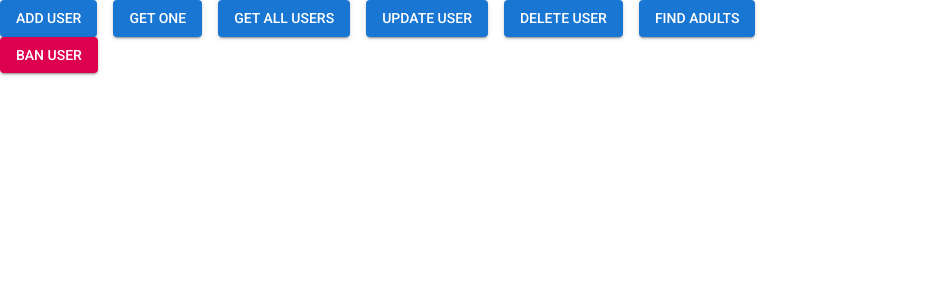
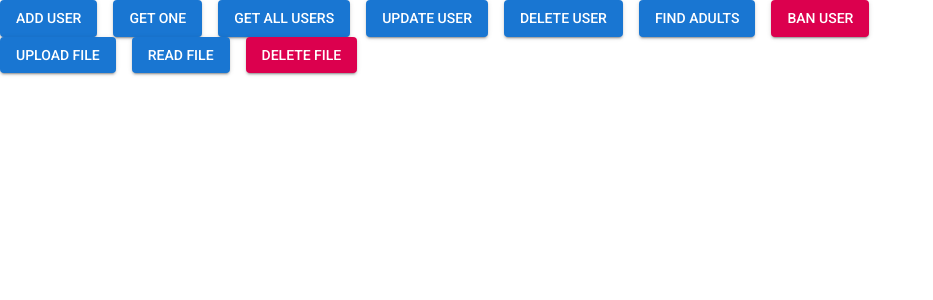
Before and after one commit to VjacheslavZ/IndexedDB, a React (Create React App) app: page / in a window 1280 px wide. Shown: the top 300 px of the page, without its empty margins (0-933 px from the left). Built offline with nearby package versions, Linux system fonts and the light colour scheme.

Commit message:
Add file management features to Usage component; integrate FileSystemStorage for file operations and update IndexedDB usage

```diff
--- a/src/components/usage/index.tsx
+++ b/src/components/usage/index.tsx
@@ -1,7 +1,14 @@
-import { FC, useEffect } from 'react';
+import { FC, useEffect, useState } from 'react';
+import List from '@mui/material/List';
+import ListItem from '@mui/material/ListItem';
+import ListItemIcon from '@mui/material/ListItemIcon';
+import FolderIcon from '@mui/icons-material/Folder';
+import ListItemText from '@mui/material/ListItemText';
+import FileIcon from '@mui/icons-material/InsertDriveFile';
 
-import { IndexDB } from '../../db';
+import { IndexDB } from '../../lib/indexed_db';
 import { Box, Button } from '@mui/material';
+import FileSystemStorage from '../../lib/opfs.js';
 
 const customersIdb = new IndexDB({
   name: 'Customers',
@@ -12,11 +19,18 @@ const customersIdb = new IndexDB({
   },
 });
 
+const fs = new FileSystemStorage();
+
 const Usage: FC = () => {
+  const [files, setFiles] = useState<{ name: string; kind: string }[]>([]);
+
   useEffect(() => {
     const init = async () => {
       try {
         await customersIdb.init();
+        await fs.init();
+        const files = await fs.getListFiles();
+        setFiles(files);
       } catch (error) {
         console.log('Init failed', error);
       }
@@ -82,6 +96,31 @@ const Usage: FC = () => {
     console.log('result', result);
   };
 
+  const uploadFile = async () => {
+    try {
+      const [fileHandle] = await (window as any).showOpenFilePicker();
+      const file = await fileHandle.getFile();
+
+      await fs.createFile(file);
+      console.log('Uploaded');
+    } catch (error) {
+      console.log('Upload failed', error);
+    }
+  };
+
+  const deleteFile = async () => {
+    const fileName = prompt('Enter file name:');
+    if (!fileName) return;
+    await fs.deleteFile(fileName);
+  };
+
+  const readFile = async () => {
+    const fileName = prompt('Enter file name:');
+    if (!fileName) return;
+    const content = await fs.readFile(fileName);
+    console.log('content', content);
+  };
+
   return (
     <div>
       <Box sx={{ flexGrow: 1 }}>
@@ -139,8 +178,7 @@ const Usage: FC = () => {
         >
           Find Adults
         </Button>
-      </Box>
-      <Box sx={{ flexGrow: 1 }}>
+
         <Button
           sx={{ mr: 2 }}
           variant='contained'
@@ -150,6 +188,45 @@ const Usage: FC = () => {
           Ban User
         </Button>
       </Box>
+
+      <Box sx={{ flexGrow: 1 }}>
+        <Button
+          sx={{ mr: 2 }}
+          variant='contained'
+          color='primary'
+          onClick={uploadFile}
+        >
+          Upload File
+        </Button>
+        <Button
+          sx={{ mr: 2 }}
+          variant='contained'
+          color='primary'
+          onClick={readFile}
+        >
+          Read file
+        </Button>
+        <Button
+          sx={{ mr: 2 }}
+          variant='contained'
+          color='secondary'
+          onClick={deleteFile}
+        >
+          Delete File
+        </Button>
+      </Box>
+      <div>
+        <List>
+          {files.map(({ name, kind }) => (
+            <ListItem key={name}>
+              <ListItemIcon>
+                {kind === 'file' ? <FileIcon /> : <FolderIcon />}
+              </ListItemIcon>
+              <ListItemText>{name}</ListItemText>
+            </ListItem>
+          ))}
+        </List>
+      </div>
     </div>
   );
 };
--- /dev/null
+++ b/src/lib/opfs.js
@@ -0,0 +1,62 @@
+// TODO add error aggregation and escalation
+
+export default class FileSystemStorage {
+  #rootDir = null;
+
+  async init() {
+    this.#rootDir = await navigator.storage.getDirectory();
+  }
+
+  async getListFiles(path = '') {
+    const files = [];
+    for await (const [name, handle] of this.#rootDir.entries()) {
+      const fullPath = `${path}${name}`;
+      if (handle.kind === 'file') {
+        files.push({
+          name: fullPath,
+          kind: 'file',
+        });
+      } else if (handle.kind === 'directory') {
+        files.push({
+          name: fullPath,
+          kind: 'directory',
+        });
+        await this.getListFiles(fullPath);
+      }
+    }
+    return files;
+  }
+
+  async createFile(file) {
+    const handle = await this.#rootDir.getFileHandle(file.name, {
+      create: true,
+    });
+    const contents = await file.arrayBuffer();
+    const writable = await handle.createWritable();
+    await writable.write(new Uint8Array(contents));
+    await writable.close();
+  }
+
+  async readFile(fileName) {
+    try {
+      const handleFile = await this.#rootDir.getFileHandle(fileName);
+      const file = await handleFile.getFile();
+      const content = await file.text();
+      //   TODO add selection of handle file like .text(), .arrayBuffer(), .stream()
+      //   const buffer = await file.arrayBuffer();
+      //   const stream = file.stream();
+      //   const reader = stream.getReader();
+      return content;
+    } catch (error) {
+      console.log('Read failed', error);
+    }
+  }
+
+  async deleteFile(fileName) {
+    try {
+      await this.#rootDir.removeEntry(fileName);
+    } catch (error) {
+      console.log('Delete failed', error);
+    }
+  }
+}
```
Also changed, not shown: src/lib/indexed_db.js.
